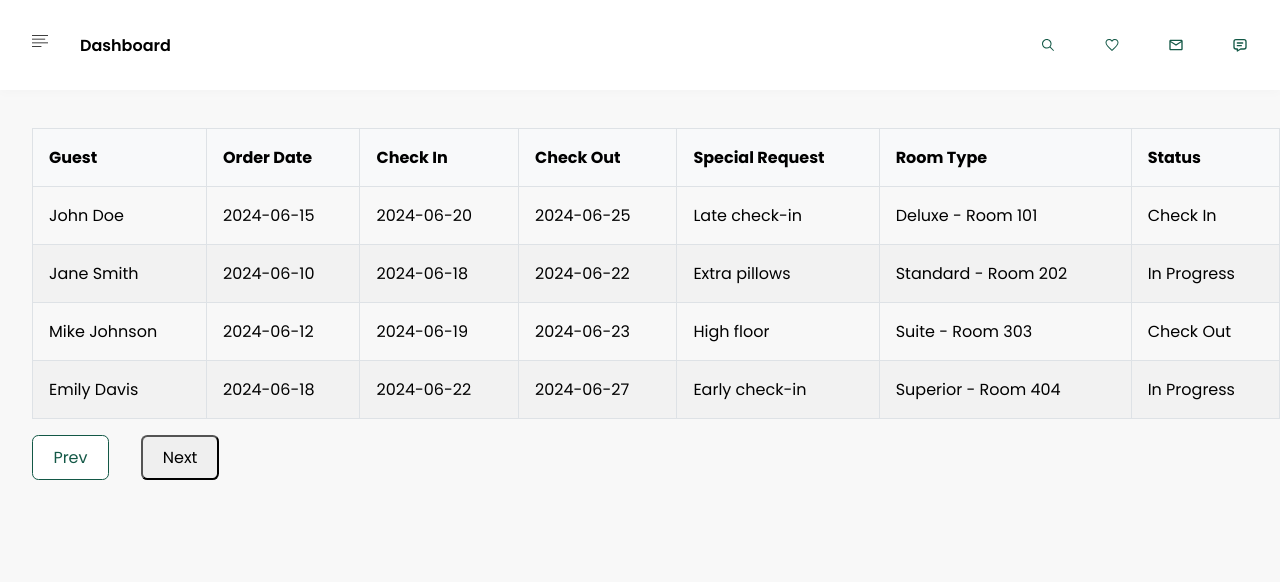
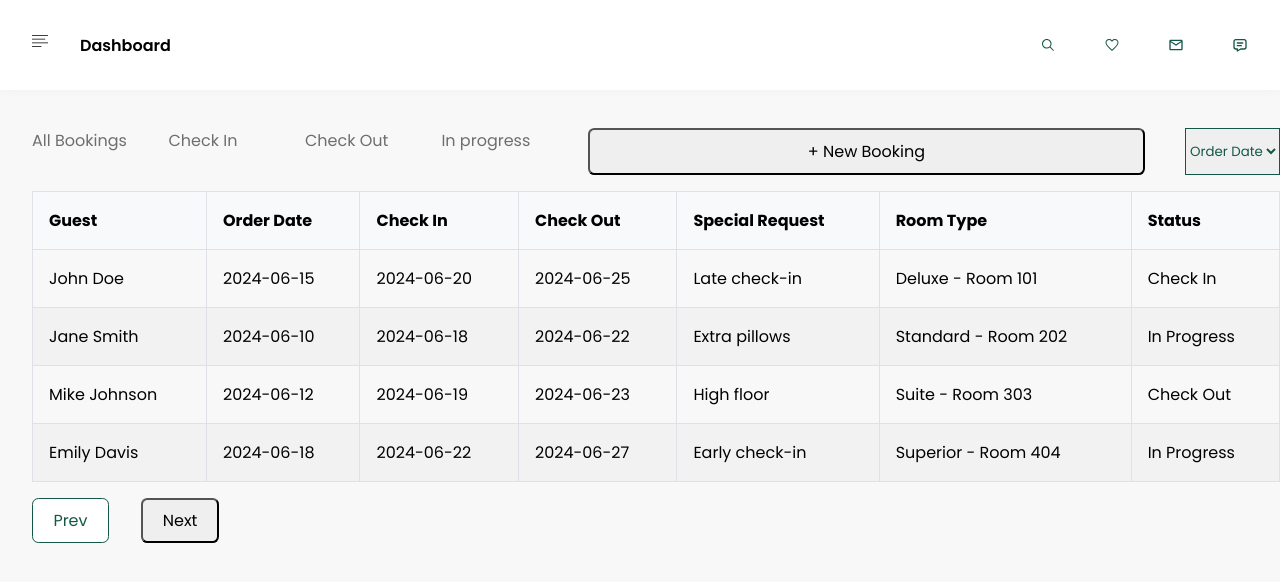
Before and after one commit to LuLuMS0206/Dashboard-Miranda, a React (Vite) app: page /bookings in a window 1280 px wide. Shown: the top 582 px of the page. Built offline with nearby package versions, Linux system fonts and the light colour scheme.

Commit message:
add filtered table user and booking

```diff
--- a/src/pages/bookingPage/bookingPage.jsx
+++ b/src/pages/bookingPage/bookingPage.jsx
@@ -1,7 +1,10 @@
 
 import { NavbarComponent } from "../../components/navbarComponent/navbarComponent"
 import { TableComponent } from "../../components/tableComponent/tableComponent"
-import bookingsData from "./../../data/booking.json"
+import { useState, useEffect } from "react";
+import data from "../../data/booking.json"
+import { SectionOrder, List, ItemList, SelectStyled } from "../../components/styledGeneric/styledGeneric";
+import { ButtonStyles } from "../../components/buttonComponent/buttonComponent";
 
 
 export const BookingPage = () => {
@@ -15,9 +18,72 @@ export const BookingPage = () => {
         { headerColumn: 'Status', columnsData: 'status' },
     ];
 
+    const [bookings, setBookings] = useState(data);
+
+    useEffect(() => {
+        sortBookingsHandler('id');
+    }, []);
+
+    const sortBookingsHandler = (value) => {
+        let sortedBookings = [...data];
+
+        if (value === 'orderDate') {
+            sortedBookings = sortedBookings.sort((a, b) => new Date(a.bookDate) - new Date(b.bookDate));
+        } else if (value === 'guest') {
+            sortedBookings = sortedBookings.sort((a, b) => a.fullName.localeCompare(b.fullName));
+        } else if (value === 'checkIn') {
+            sortedBookings = sortedBookings.sort((a, b) => new Date(a.checkIn) - new Date(b.checkIn));
+        } else if (value === 'checkOut') {
+            sortedBookings = sortedBookings.sort((a, b) => new Date(a.checkOut) - new Date(b.checkOut));
+        } else {
+            sortedBookings = sortedBookings.sort((a, b) => a.id - b.id);
+        }
+
+        setBookings(sortedBookings);
+    };
+
+    const handleBookingsChange = (event) => {
+        const value = event.target.value;
+        sortBookingsHandler(value);
+    };
+
+    const handleClickAll = () => {
+        setBookings(data);
+    };
+
+    const handleClickCheckIn = () => {
+        const filteredBookings = data.filter(booking => booking.status === 'Check In');
+        setBookings(filteredBookings);
+    };
+
+    const handleClickCheckOut = () => {
+        const filteredBookings = data.filter(booking => booking.status === 'Check Out');
+        setBookings(filteredBookings);
+    };
+
+    const handleClickInProgress = () => {
+        const filteredBookings = data.filter(booking => booking.status === 'In Progress');
+        setBookings(filteredBookings);
+    };
+
     return(
         <NavbarComponent>
-            <TableComponent columns={bookingsColumns} data={bookingsData} />
+            <SectionOrder>
+                <List>
+                    <ItemList onClick={handleClickAll}>All Bookings</ItemList>
+                    <ItemList onClick={handleClickCheckIn}>Check In</ItemList>
+                    <ItemList onClick={handleClickCheckOut}>Check Out</ItemList>
+                    <ItemList onClick={handleClickInProgress}>In progress</ItemList>
+                </List>
+                <ButtonStyles styled='send'>+ New Booking</ButtonStyles>
+                <SelectStyled onChange={handleBookingsChange}>
+                    <option value='orderDate'>Order Date</option>
+                    <option value='guest'>Guest</option>
+                    <option value='checkIn'>Check In</option>
+                    <option value='checkOut'>Check Out</option>
+                </SelectStyled>
+            </SectionOrder>
+            <TableComponent columns={bookingsColumns} data={bookings} />
         </NavbarComponent>
     )
 }
--- a/src/pages/userPage/userPage.jsx
+++ b/src/pages/userPage/userPage.jsx
@@ -1,10 +1,11 @@
-import { NavbarComponent } from "../../components/navbarComponent/navbarComponent"
-import { TableComponent } from "../../components/tableComponent/tableComponent"
-import userData from "./../../data/users.json"
-
+import { ButtonStyles } from "../../components/buttonComponent/buttonComponent";
+import { NavbarComponent } from "../../components/navbarComponent/navbarComponent";
+import { TableComponent } from "../../components/tableComponent/tableComponent";
+import data from "./../../data/users.json";
+import { useState, useEffect } from "react";
+import { SectionOrder, List, ItemList, SelectStyled } from "../../components/styledGeneric/styledGeneric";
 
 export const UserPage = () => {
-
     const userColumns = [
         { headerColumn: 'Foto', renderColumn: (rowData) => <img src={rowData.foto} alt="User" style={{ width: '50px', height: 'auto' }} /> },
         { headerColumn: 'Nombre completo', columnsData: 'name' },
@@ -16,10 +17,60 @@ export const UserPage = () => {
         { headerColumn: 'Status', columnsData: 'status' }
     ];
 
+    const [users, setUsers] = useState(data);
 
-    return(
+    useEffect(() => {
+        sortUsersHandler('id');
+    }, []);
+
+    const sortUsersHandler = (value) => {
+        let sortedUsers = [...data];
+
+        if (value === 'startDate') {
+            sortedUsers = sortedUsers.sort((a, b) => new Date(a.startDate) - new Date(b.startDate));
+        } else if (value === 'name') {
+            sortedUsers = sortedUsers.sort((a, b) => a.name.localeCompare(b.name));
+        } else {
+            sortedUsers = sortedUsers.sort((a, b) => a.id - b.id);
+        }
+
+        setUsers(sortedUsers);
+    };
+
+    const handleSortChange = (event) => {
+        const value = event.target.value;
+        sortUsersHandler(value);
+    };
+
+    const handleClickAll = () => {
+        setUsers(data);
+    };
+
+    const handleClickActive = () => {
+        const filteredUsers = data.filter(user => user.status === 'ACTIVE');
+        setUsers(filteredUsers);
+    };
+
+    const handleClickInactive = () => {
+        const filteredUsers = data.filter(user => user.status === 'INACTIVE');
+        setUsers(filteredUsers);
+    };
+
+    return (
         <NavbarComponent>
-            <TableComponent columns={userColumns} data={userData} />
+            <SectionOrder>
+                <List>
+                    <ItemList onClick={handleClickAll}>All Employees</ItemList>
+                    <ItemList onClick={handleClickActive}>Active Employee</ItemList>
+                    <ItemList onClick={handleClickInactive}>Inactive Employee</ItemList>
+                </List>
+                <ButtonStyles styled='send'>+ New User</ButtonStyles>
+                <SelectStyled onChange={handleSortChange}>
+                    <option value='startDate'>Start date</option>
+                    <option value='name'>Full name</option>
+                </SelectStyled>
+            </SectionOrder>
+            <TableComponent columns={userColumns} data={users} />
         </NavbarComponent>
-    )
-}
+    );
+};
```
